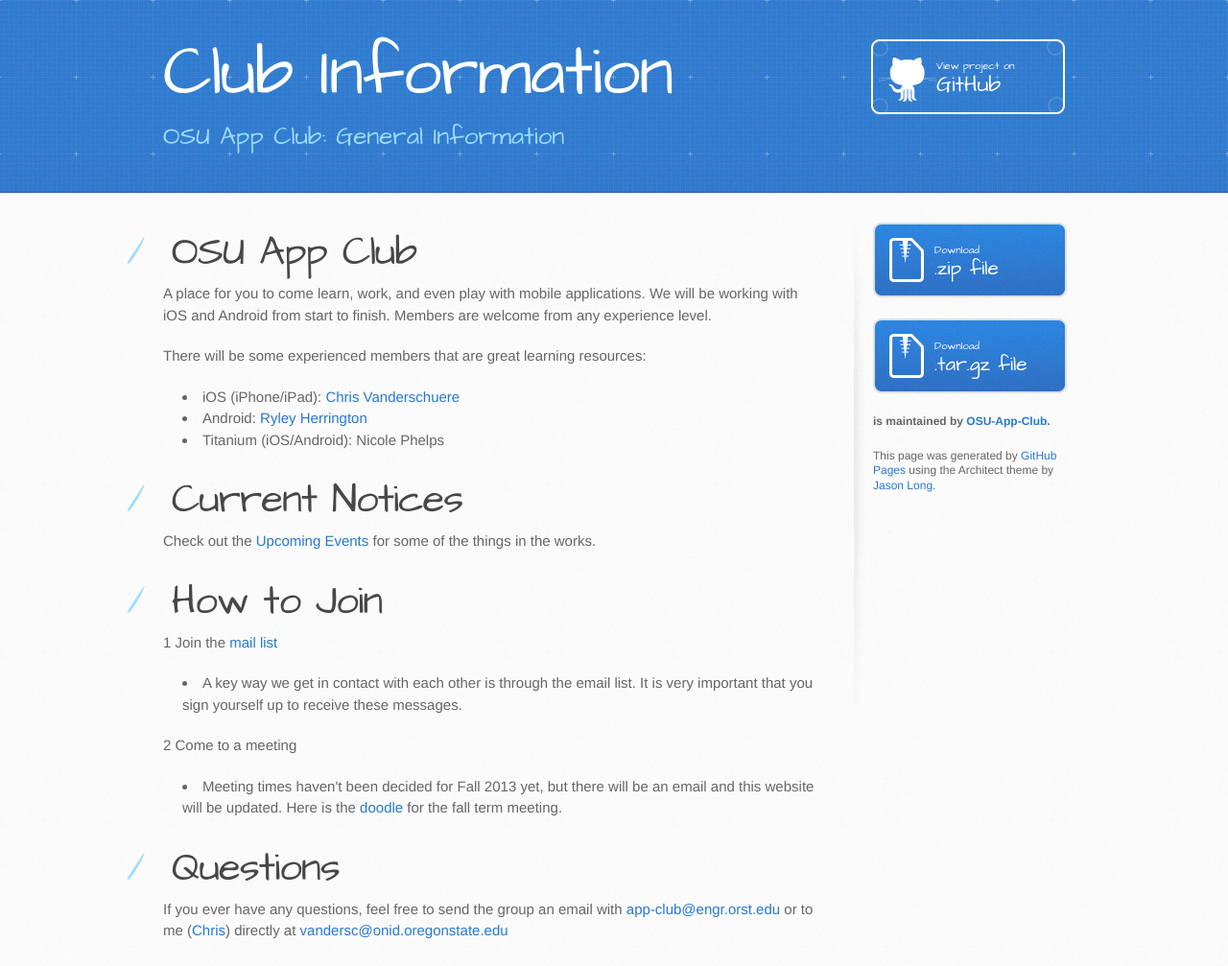
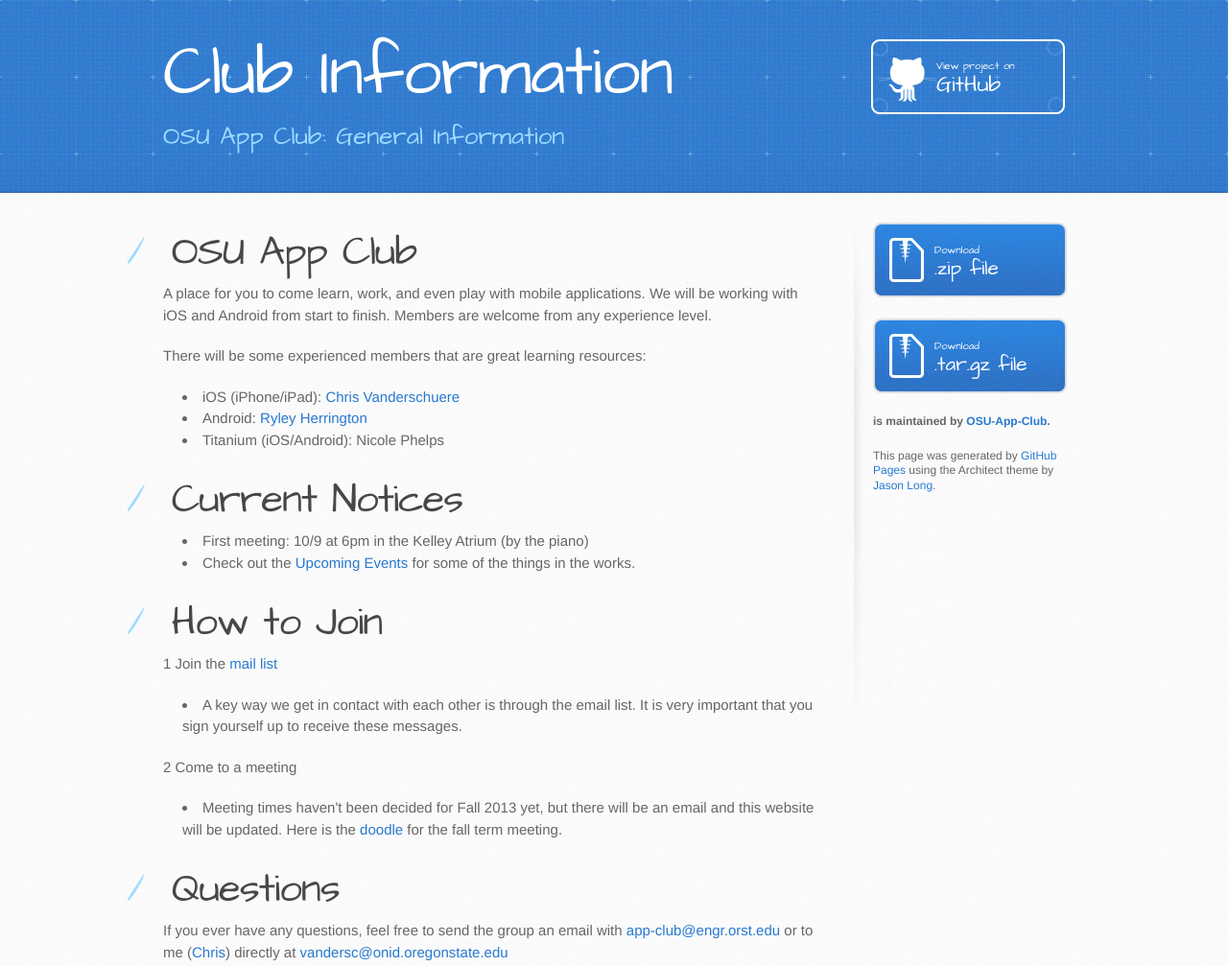
Before and after one commit to OSU-App-Club/ClubInfo, a plain HTML site: page index.html in a window 1280 px wide. Shown: the whole page at 96% size. Drawn offline with Linux system fonts and the light colour scheme.

Commit message:
Create gh-pages branch via GitHub

```diff
--- a/index.html
+++ b/index.html
@@ -44,9 +44,10 @@
 </ul><h1>
 <a name="current-notices" class="anchor" href="#current-notices"><span class="octicon octicon-link"></span></a>Current Notices</h1>
 
-<p>Check out the <a href="https://github.com/OSU-App-Club/ClubInfo/blob/master/UpcomingEvents.md">Upcoming Events</a> for some of the things in the works.</p>
-
-<h1>
+<ul>
+<li> First meeting: <strong>10/9 at 6pm in the Kelley Atrium</strong> (by the piano)</li>
+<li> Check out the <a href="https://github.com/OSU-App-Club/ClubInfo/blob/master/UpcomingEvents.md">Upcoming Events</a> for some of the things in the works.</li>
+</ul><h1>
 <a name="how-to-join" class="anchor" href="#how-to-join"><span class="octicon octicon-link"></span></a>How to Join</h1>
 
 <p>1 Join the <a href="https://secure.engr.oregonstate.edu/mailman/listinfo/app-club">mail list</a></p>
```
Also changed, not shown: params.json (+1 -1 lines).
